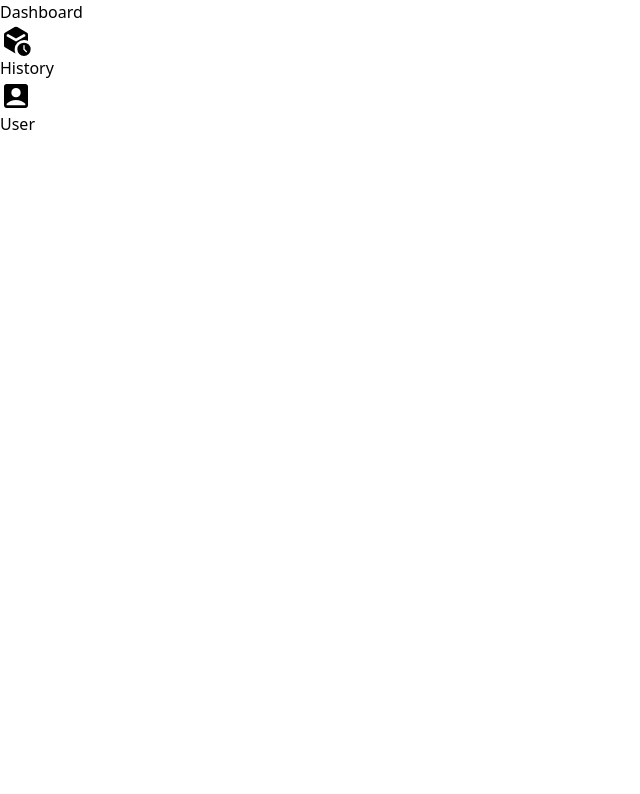
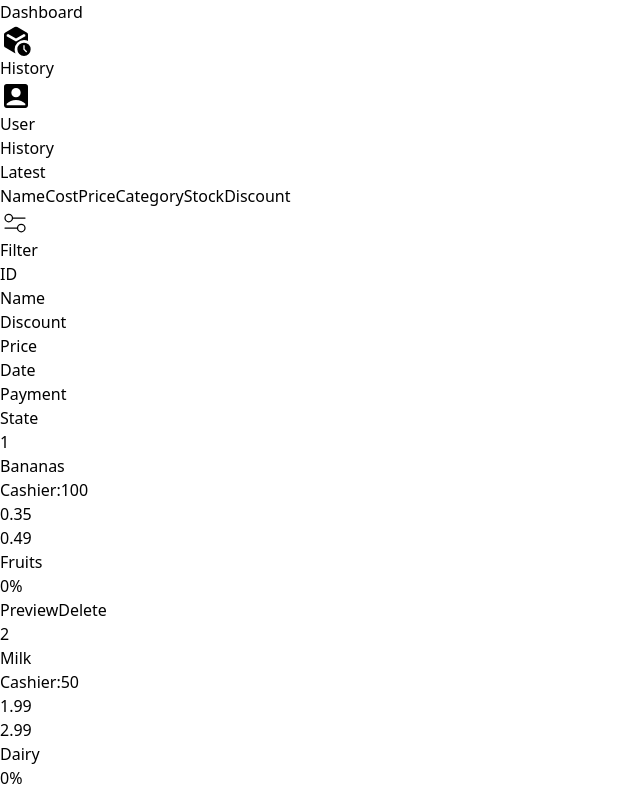
Before and after one commit to NuReach/Bali_Pos, a React (Vite) app: page /history in a window 1280 px wide. Shown: the part 1600-2394 px from the top of the page, without its empty margins (0-640 px from the left). Before the commit the page ends 1736 px from the top, so only its background shows below. Built offline with nearby package versions, Linux system fonts and the light colour scheme.

Commit message:
history page update

```diff
--- a/src/App.jsx
+++ b/src/App.jsx
@@ -11,6 +11,7 @@ import ProductEditPage from './pages/User/ProductEditPage'
 import Login from './pages/User/Login'
 import UserCreatePage from './pages/User/UserCreatePage'
 import UserEditPage from './pages/User/UserEditPage'
+import HistoryDetail from './pages/User/HistoryDetail'
 
 function App() {
 
@@ -28,6 +29,7 @@ function App() {
         <Route path="/user/create" element={<UserCreatePage />} />
         <Route path="/user/edit/:id" element={<UserEditPage />} />
         <Route path="/history" element={<HistoryPage />} />
+        <Route path="/history/detail/:id" element={<HistoryDetail />} />
         <Route path="/login" element={<Login />} />
       </Routes>
     </BrowserRouter>
--- /dev/null
+++ b/src/pages/User/HistoryDetail.jsx
@@ -0,0 +1,15 @@
+import React from 'react'
+import Navbar from '../Components/Navbar'
+import Sidebar from '../Components/Sidebar'
+
+export default function HistoryDetail() {
+  return (
+    <div>
+        <Navbar />
+        <div className='flex'>
+            <Sidebar route={"/history"} />
+
+        </div>
+    </div>
+  )
+}
--- a/src/pages/User/HistoryPage.jsx
+++ b/src/pages/User/HistoryPage.jsx
@@ -1,12 +1,82 @@
-import React from 'react'
+import React, { useState } from 'react'
 import Navbar from '../Components/Navbar'
 import Sidebar from '../Components/Sidebar'
+import products from '../products'
+import { useNavigate } from 'react-router-dom';
 
 export default function HistoryPage() {
+  const [data,setData] = useState(products);
+  const [filter,setFilter] = useState(false);
+  const navigate = useNavigate();
+  const handleClick = (e)=>{
+    e.preventDefault();
+    setFilter(!filter)
+  }
+  const clickFilter = (e,slug)=>{
+    e.preventDefault();
+    alert(slug);
+  }
   return (
     <div>
-        <Navbar />
+      <Navbar />
+      <div className='flex'>
         <Sidebar route={"/history"} />
+        <div className='flex flex-col gap-3 justify-center w-full p-9 pt-3'>
+          <p className='flex font-bold text-lg'>History</p>
+          <div className='flex items-center flex-wrap relative'>
+            <button onClick={(e)=>clickFilter(e,"latest")} className='rounded-full mr-3 my-1 border-2 py-1 px-8 bg-white font-medium text-xs cursor-pointer hover:scale-105 transition'>Latest</button>
+            <div className= {filter ? 'flex flex-wrap items-center' : 'hidden' }>
+                <button onClick={(e)=>clickFilter(e,"name")} className='rounded-full mr-3 my-1 border-2 py-1 px-8 bg-white font-medium text-xs cursor-pointer hover:scale-105 transition'>Name</button>
+                <button onClick={(e)=>clickFilter(e,"cost")} className='rounded-full mr-3 my-1 border-2 py-1 px-8 bg-white font-medium text-xs cursor-pointer hover:scale-105 transition'>Cost</button>
+                <button onClick={(e)=>clickFilter(e,"price")} className='rounded-full mr-3 my-1 border-2 py-1 px-8 bg-white font-medium text-xs cursor-pointer hover:scale-105 transition'>Price</button>
+                <button onClick={(e)=>clickFilter(e,"cateogry")} className='rounded-full mr-3 my-1 border-2 py-1 px-8 bg-white font-medium text-xs cursor-pointer hover:scale-105 transition'>Category</button>
+                <button onClick={(e)=>clickFilter(e,"stock")} className='rounded-full mr-3 my-1 border-2 py-1 px-8 bg-white font-medium text-xs cursor-pointer hover:scale-105 transition'>Stock</button>
+                <button onClick={(e)=>clickFilter(e,"descount")} className='rounded-full mr-3 my-1 border-2 py-1 px-8 bg-white font-medium text-xs cursor-pointer hover:scale-105 transition'>Discount</button>
+            </div>
+              <div onClick={handleClick} className='flex mr-3 my-1 items-center space-x-1 cursor-pointer hover:scale-105 transition'>
+                  <svg className='font-medium' xmlns="http://www.w3.org/2000/svg" width="30" height="30" viewBox="0 0 24 24"><g fill="none" stroke="currentColor" stroke-linecap="round"><path d="M10 8h10M4 16h10"/><circle cx="7" cy="8" r="3" transform="rotate(90 7 8)"/><circle cx="17" cy="16" r="3" transform="rotate(90 17 16)"/></g></svg>
+                  <p className='font-medium text-xs'>Filter</p>
+              </div>
+          </div>
+          <div className='p-6 mt-3 border rounded-lg shadow-lg '>
+              <header className='font-bold text-sm flex justify-between'>
+                  <p className='w-12'>ID</p>
+                  <p className='lg:w-48'>Name</p>
+                  <p className='w-16 hidden lg:block'>Discount</p>
+                  <p className='w-12 hidden md:block'>Price</p>
+                  <p className='w-36 hidden lg:block'>Date</p>
+                  <p className='w-16 hidden lg:block'>Payment</p>
+                  <p className='w-48 flex justify-end'>State</p>
+              </header>
+              {
+                  data.map((item,i)=>(
+                      <div className='font-bold text-sm flex justify-between items-center my-6 border-b-2 pb-3'>
+                          <p className='w-12'>{i+1}</p>
+                          <div className='lg:w-48'>
+                          <p className='font-medium text-gray-600 line-clamp-1 truncate'>{item.name}</p>
+                          <p className='font-normal line-clamp-1 text-xs text-gray-500 mt-3'>Cashier:{item.stock}</p>
+                          </div>
+                          <p className='w-16 font-medium text-gray-600 line-clamp-1  hidden lg:block'>{item.cost}</p>
+                          <p className='w-12 font-medium text-gray-600 line-clamp-1  hidden md:block'>{item.price}</p>
+                          <p className='w-36 font-medium text-gray-600 line-clamp-1  hidden lg:block'>{item.category}</p>
+                          <p className='w-16 font-medium text-gray-600 line-clamp-1  hidden lg:block'>0%</p>
+                          <p className='w-48 flex gap-3 flex-wrap justify-end '>
+                            <button onClick={()=>navigate(`/history/detail/${item.id}`)} className='font-medium text-xs py-1 rounded-full px-4 text-white bg-yellow-700 w-fit  my-1'>Preview</button>
+                            <button onClick={()=>{
+                                 if (window.confirm("Do you really want to delete?")) {
+                                    console.log(item.id);
+                                  }
+                            }} className='font-medium text-xs py-1 rounded-full px-4 text-white bg-red-500 w-fit  my-1'>Delete</button>
+                          </p>
+                      </div>
+                  ))
+              }
+              <div className='w-full flex justify-end'>
+                  <button className='font-medium text-xs py-1 rounded-md px-4 text-white bg-black  my-1 hidden xl:block'>Next</button>
+              </div>
+          </div>
+        </div>
+      </div>
     </div>
   )
 }
--- a/src/pages/User/ProductEditPage.jsx
+++ b/src/pages/User/ProductEditPage.jsx
@@ -31,7 +31,7 @@ export default function ProductEditPage() {
                                     <input value={image} onChange={(e)=>setImage(e.target.value)} type="text" id="image" name="image" autoComplete='off' className="block w-full p-2 text-gray-900 border-2 bg-white rounded-lg   " />
                             </div>
                             <div className='flex flex-wrap gap-3 justify-between mt-3'>
-                                <div>
+                                 <div>
                                         <label for="cost" className="block mb-2 text-sm font-medium text-gray-900 ">Cost</label>
                                         <input value={cost} onChange={(e)=>setCost(e.target.value)} type="text" id="cost" name="cost" autoComplete='off'  className="block w-24 p-2 text-gray-900 border-2 bg-white rounded-lg placeholder:text-xs  " />
                                 </div>
```
